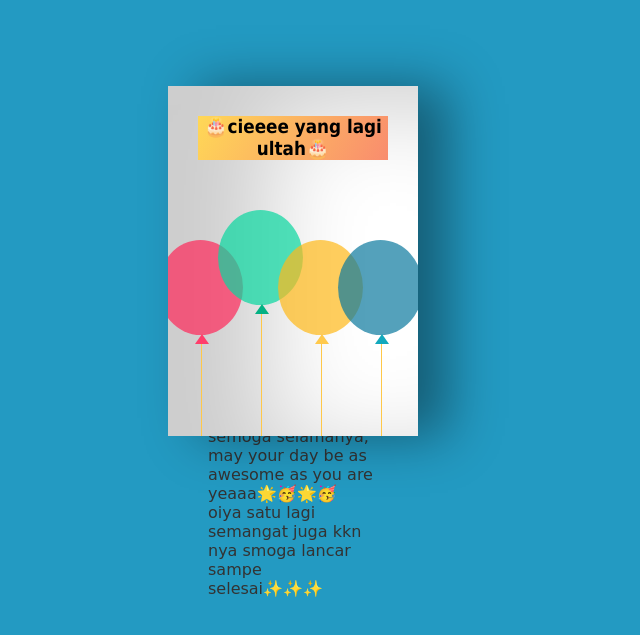
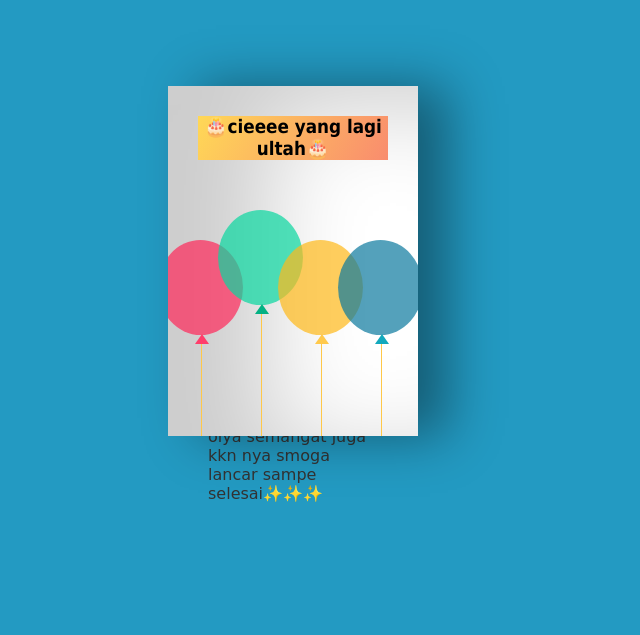
Before and after one commit to mrizkifebriann/CobaBukaIni, a plain HTML site: page index.html in a window 1280 px wide. Shown: the part 147-782 px from the top of the page, without its empty margins (347-987 px from the left). Drawn offline with Linux system fonts and the light colour scheme.

Commit message:
index.html

```diff
--- a/index.html
+++ b/index.html
@@ -24,8 +24,8 @@
         <h3 class="back">yang ke-20 ni yaa🎉🎉</h3>
 
         <p>
-          happy birthday ziyaa, wish u all the  est yaa, selamat ulang tahun yg ke 20 !!! moga di usia 20 ini smoga diumur yang skrg ini bisa dapetin yang ziya mau, semogapanjang umur sehat selalu, semoa bahagia dan semoga selamanya, may your day be as awesome as you are yeaaa🌟🥳🌟🥳
-          <br> oiya satu lagi semangat juga kkn nya smoga lancar sampe selesai✨✨✨
+          happy birthday ziyaa, wish u all the best yaa, moga di usia 20 bisa dapetin yang ziya mau, semoga panjang umur sehat selalu, semoga bahagia dan semoga selamanya, may your day be as awesome as you are yeaaa🌟🥳🌟🥳
+          <br> oiya semangat juga kkn nya smoga lancar sampe selesai✨✨✨
 
         </p>
         <p class="name"></p>
```
